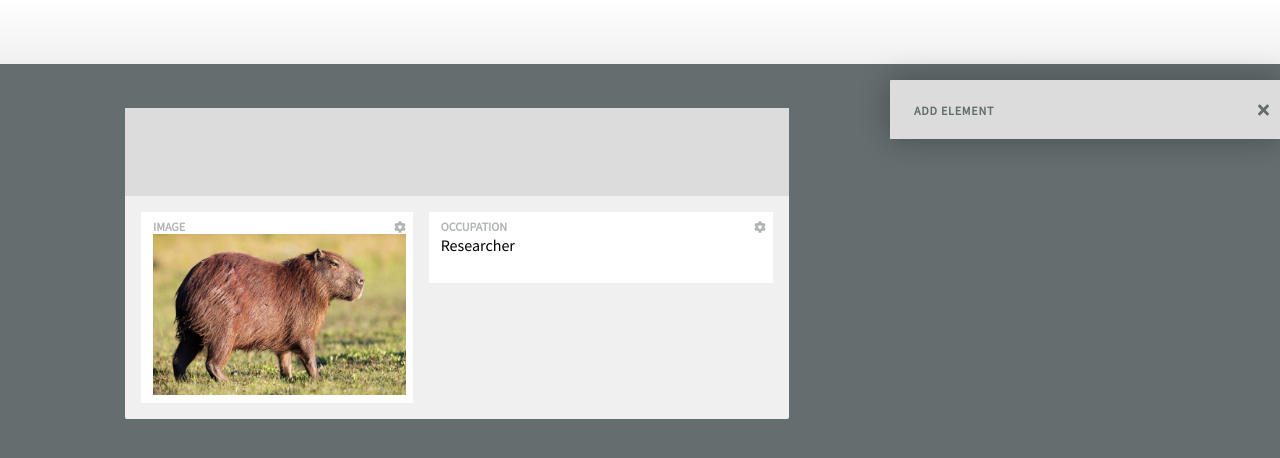
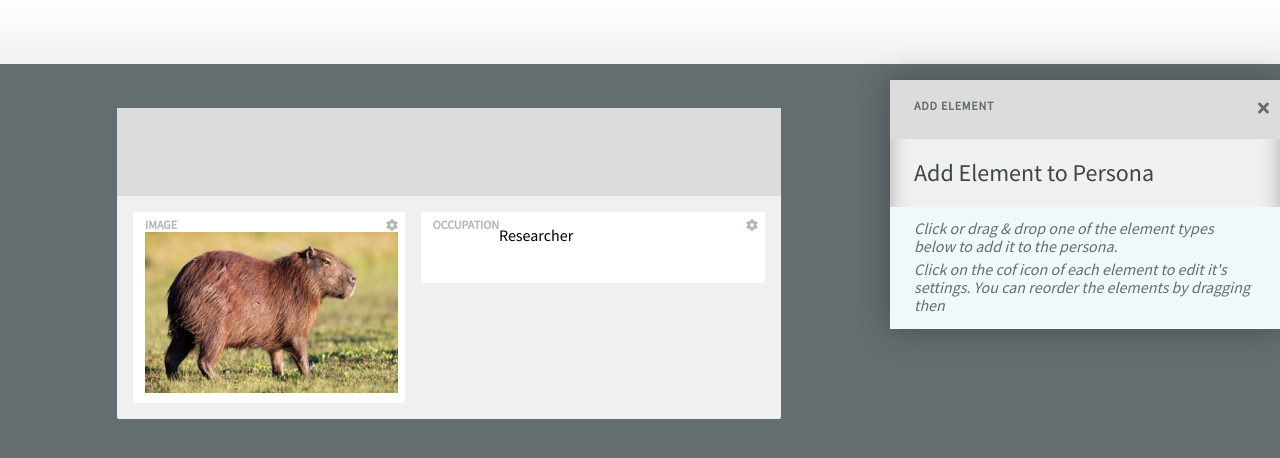
Before and after one commit to pedroAquino/MoreThanMetricsTest, a React (Create React App) app: page / in a window 1280 px wide. Shown: the top 458 px of the page. Built offline with nearby package versions, Linux system fonts and the light colour scheme.

Commit message:
dusclaimer component

```diff
--- a/src/App/App.js
+++ b/src/App/App.js
@@ -3,6 +3,7 @@ import React from 'react';
 import { ThemeProvider } from "react-jss";
 import Viewport from '../shared/components/Viewport';
 import Persona from '../Persona/Persona';
+import '../shared/assets/reset.css';
 
 const theme = {
   colors: {
@@ -10,6 +11,7 @@ const theme = {
     lightGray: '#F0F0F0',
     midleGray: '#DCDCDC',
     white: '#fff',
+    lightGreen: '#F0F8FC',
     lightGradient: 'linear-gradient(180deg, #FFFFFF 0%, #F0F0F0 100%)'
   },
   fontSizes: {
--- a/src/SideBar/SideBar.js
+++ b/src/SideBar/SideBar.js
@@ -2,6 +2,7 @@
 import * as React from 'react';
 import injectSheet from "react-jss";
 import SideBarHeader from './components/SideBarHeader';
+import Disclaymer from '../shared/components/Disclaymer';
 
 type Props = {
   classes: any;
@@ -13,6 +14,17 @@ const styles = theme => ({
         bordeRadius: '2px 0 0 0',
         backgroundColor: theme.colors.lightGray,
         boxShadow: 'inset 0 1px 20px 0 rgba(0,0,0,0.3), 0 0 30px 0 rgba(0,0,0,0.3)'
+    },
+    padded: {
+        padding: '22px 68px 0px 24px'
+    },
+    title: {
+        fontSize: 24,
+        fontWeight: 300,
+        color: '#3C4646'
+    },
+    disclaymer: {
+        marginTop: 22
     }
 });
 
@@ -21,6 +33,20 @@ export function SideBar(props: Props) {
   return (
     <div className={classes.sideBar}>
       <SideBarHeader />
+      <div className={classes.padded}>
+        <p className={classes.title}>Add Element to Persona</p>
+      </div>
+      <div className={classes.disclaymer}>
+        <Disclaymer>
+            <p>
+                Click or drag & drop one of the element types below to add it to the persona.
+            </p>
+            <p style={{marginTop:5}}>
+                Click on the cof icon of each element to edit it's settings.
+                You can reorder the elements by dragging then
+            </p>
+        </Disclaymer>
+      </div>
     </div>
   );
 };
--- a/src/SideBar/components/SideBarHeader.js
+++ b/src/SideBar/components/SideBarHeader.js
@@ -19,7 +19,8 @@ const styles = theme => ({
         fontSize: theme.fontSizes.small,
         fontWeight: 600,
         letterSpacing: 0.8,
-        float: 'left'
+        float: 'left',
+        marginTop: 9
     },
     headerIcon: {
         float: 'right',
--- /dev/null
+++ b/src/shared/assets/reset.css
@@ -0,0 +1,48 @@
+/* http://meyerweb.com/eric/tools/css/reset/
+   v2.0 | 20110126
+   License: none (public domain)
+*/
+
+html, body, div, span, applet, object, iframe,
+h1, h2, h3, h4, h5, h6, p, blockquote, pre,
+a, abbr, acronym, address, big, cite, code,
+del, dfn, em, img, ins, kbd, q, s, samp,
+small, strike, strong, sub, sup, tt, var,
+b, u, i, center,
+dl, dt, dd, ol, ul, li,
+fieldset, form, label, legend,
+table, caption, tbody, tfoot, thead, tr, th, td,
+article, aside, canvas, details, embed,
+figure, figcaption, footer, header, hgroup,
+menu, nav, output, ruby, section, summary,
+time, mark, audio, video {
+	margin: 0;
+	padding: 0;
+	border: 0;
+	font-size: 100%;
+	font: inherit;
+	vertical-align: baseline;
+}
+/* HTML5 display-role reset for older browsers */
+article, aside, details, figcaption, figure,
+footer, header, hgroup, menu, nav, section {
+	display: block;
+}
+body {
+	line-height: 1;
+}
+ol, ul {
+	list-style: none;
+}
+blockquote, q {
+	quotes: none;
+}
+blockquote:before, blockquote:after,
+q:before, q:after {
+	content: '';
+	content: none;
+}
+table {
+	border-collapse: collapse;
+	border-spacing: 0;
+}
--- /dev/null
+++ b/src/shared/components/Disclaymer.js
@@ -0,0 +1,31 @@
+// @flow
+import * as React from 'react';
+import injectSheet from "react-jss";
+
+type Props = {
+  children: string;
+  classes: any;
+};
+
+const styles = theme => ({
+    disclaymer: {
+	    backgroundColor: theme.colors.lightGreen,
+        //boxShadow: 'inset 0 1px 3px',
+        lineHeight: '18px',
+        color: theme.colors.darkGray,
+        fontSize: 14,
+        padding: '12px 24px 15px 24px',
+        fontStyle: 'italic'
+    }
+});
+
+function Disclaymer(props: Props) {
+  const { children, classes } = props;
+  return (
+    <div className={classes.disclaymer}>
+        {children}
+    </div>
+  );
+};
+
+export default injectSheet(styles)(Disclaymer);
```
